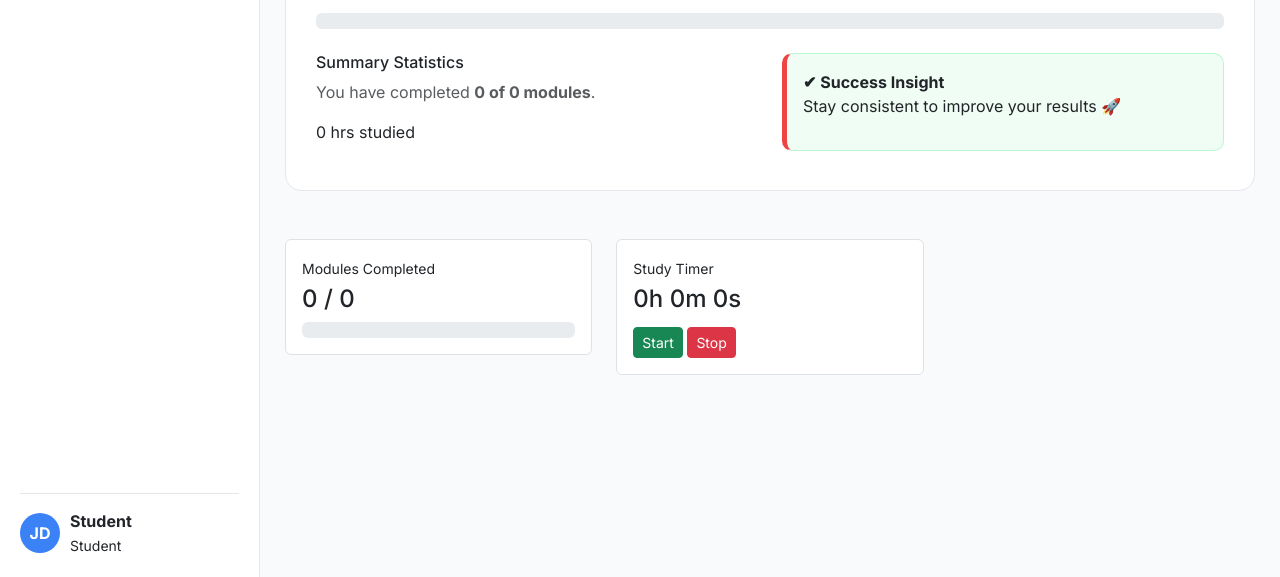
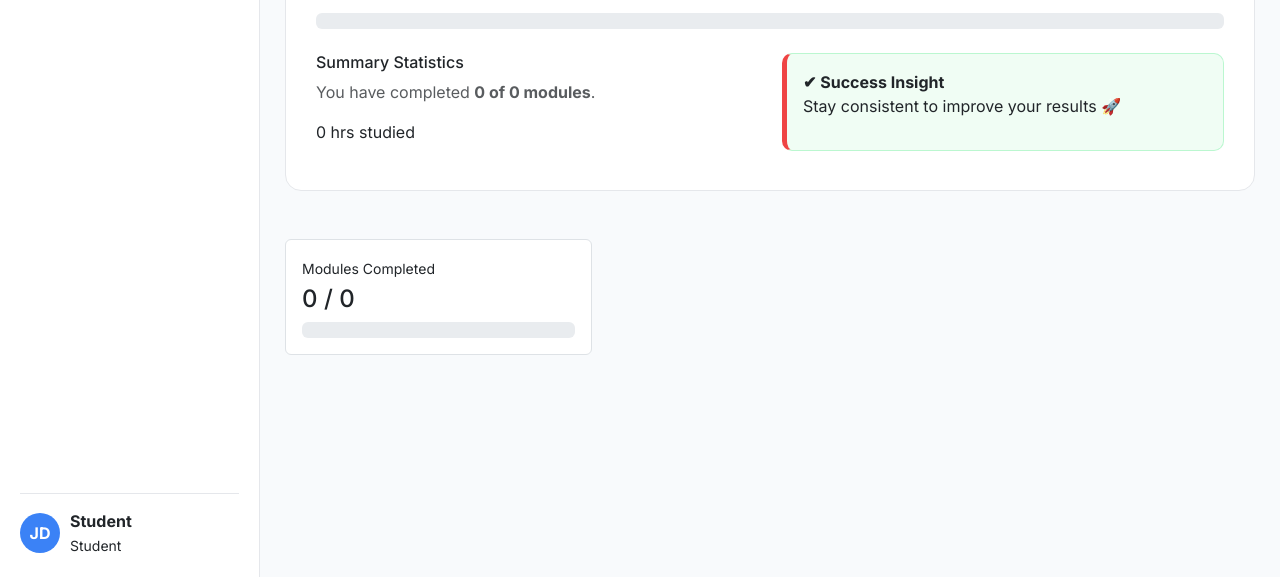
Before and after one commit to manjotzkaur/Study-to-Success, a plain HTML site: page study2success/frontend/progress.html in a window 1280 px wide. Shown: the part 223-800 px from the top of the page. Drawn offline with nearby package versions, Linux system fonts and the light colour scheme; no server answers.

Commit message:
Update progress.html

```diff
--- a/study2success/frontend/progress.html
+++ b/study2success/frontend/progress.html
@@ -95,14 +95,7 @@
         </div>
       </div>
 
-      <div class="col-md-4">
-        <div class="metric-card p-3 border rounded">
-          <small>Study Timer</small>
-          <h4 id="timerDisplay">0h 0m 0s</h4>
-          <button id="startStudy" class="btn btn-success btn-sm mt-2">Start</button>
-          <button id="stopStudy" class="btn btn-danger btn-sm mt-2">Stop</button>
-        </div>
-      </div>
+      <!-- Timer removed -->
 
     </section>
 
```
